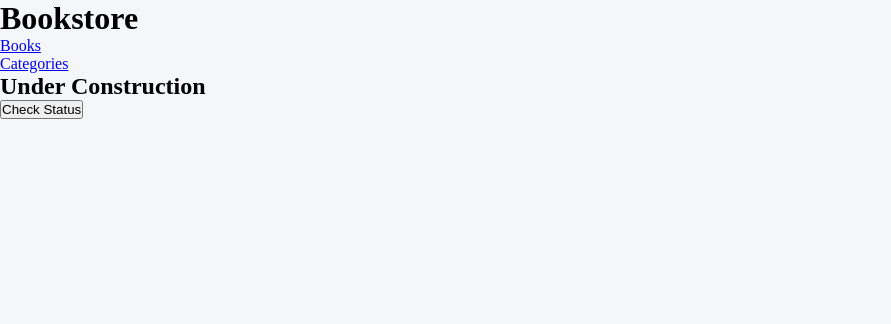
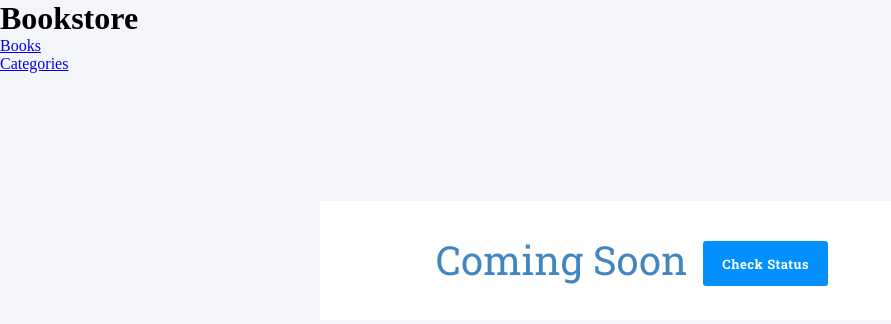
Before and after one commit to iKuartz/bookstore, a React (Create React App) app: page /categories in a window 1280 px wide. Shown: the top 324 px of the page, without its empty margins (0-891 px from the left). Built offline with nearby package versions, Linux system fonts and the light colour scheme; no server answers.

Commit message:
Categories and stylings

```diff
--- a/src/components/Categories.js
+++ b/src/components/Categories.js
@@ -6,7 +6,7 @@
   const dispatch = useDispatch();
   return (
     <section className="categories-section">
-      <h1 className="categories-progress">Under Construction</h1>
+      <h1 className="categories-progress">Coming Soon</h1>
       <button
         type="button"
         onClick={() => {
--- a/src/components/Categories.scss
+++ b/src/components/Categories.scss
@@ -0,0 +1,45 @@
+.categories-section {
+    background-color: white;
+    margin: auto;
+    margin-top: 10%;
+    padding: 2rem 1.688rem 1.625rem 1.688rem;
+    display: flex;
+    flex-wrap: wrap;
+    justify-content: center;
+    width: 50%;
+
+    h1 {
+        font-family: 'Roboto Slab', sans-serif;
+        font-size: 2.5rem;
+        font-weight: 500;
+        color: #4386bf;
+        text-align: center;
+    }
+}
+
+button {
+    display: flex;
+    height: 2.813rem;
+    margin: 0.5rem 1rem;
+    padding: 1.188rem;
+    border-radius: 3px;
+    background-color: #0290ff;
+    font-family: 'Roboto Slab', sans-serif;
+    font-size: 0.813rem;
+    font-weight: bold;
+    letter-spacing: 0.5px;
+    justify-content: center;
+    align-items: center;
+    color: #fff;
+    transition: 0.2s background-color linear;
+    border: 0;
+
+    &:hover {
+        background-color: rgb(50, 50, 255);
+    }
+
+    &:active {
+        background-color: rgb(50, 50, 255);
+        box-shadow: inset 0 0 10px black;
+    }
+}
```
